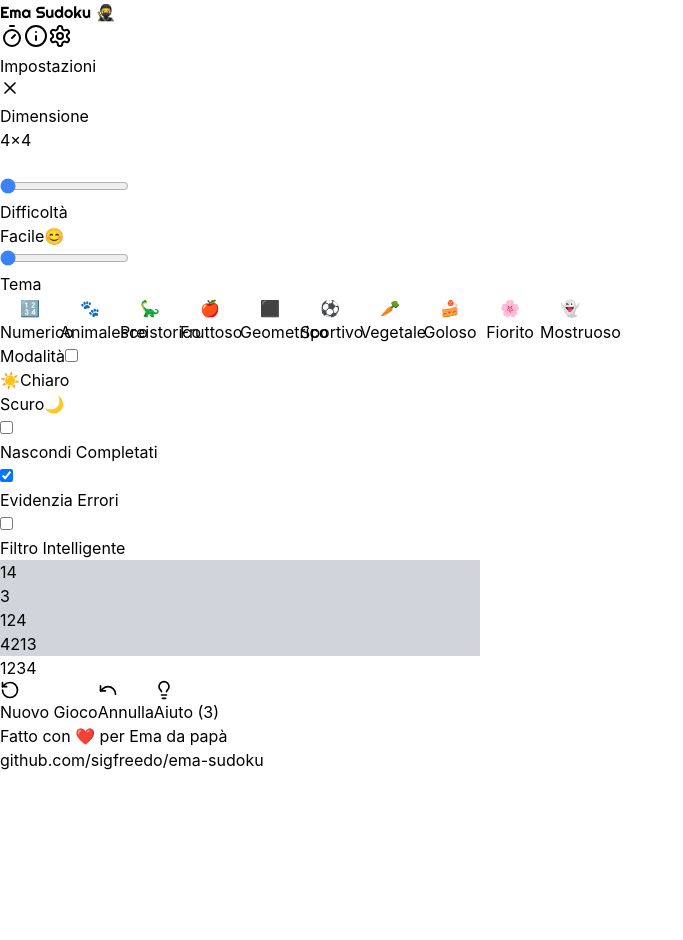
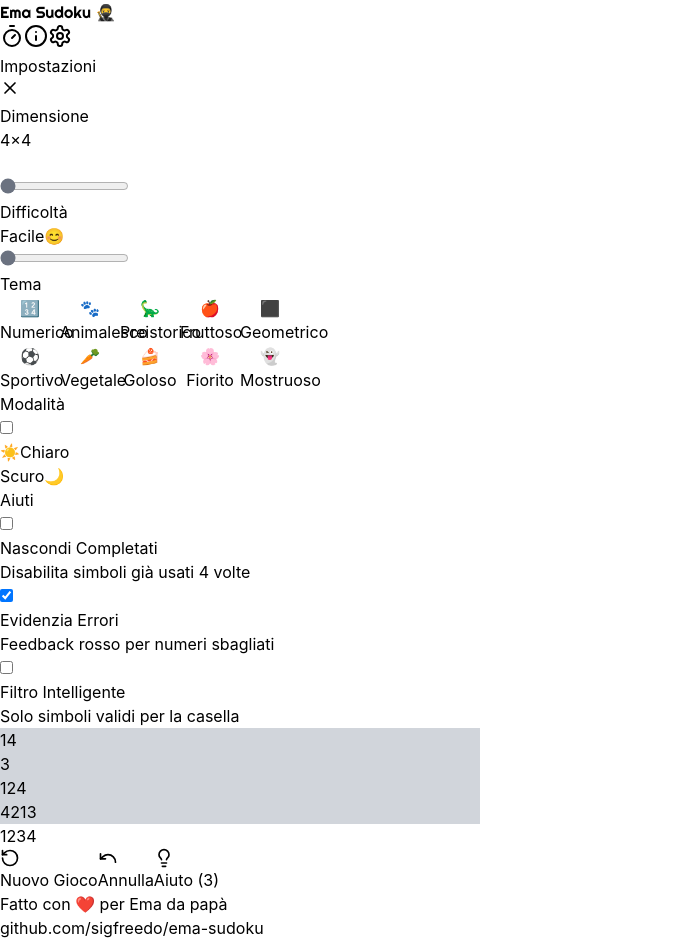
Before and after one commit to sigfreedo/ema-sudoku, a React (Vite) app: page / in a window 1280 px wide. Both pictures are taken after a click on the button 60 px from the left and 36 px from the top of the page. Shown: the whole page, without its empty margins (0-683 px from the left). Before the commit the page ends 800 px from the top, so only its background shows below. Built offline with nearby package versions, Linux system fonts and the light colour scheme.

Commit message:
Miglioramenti grafici impostazioni bis

```diff
--- a/src/App.jsx
+++ b/src/App.jsx
@@ -816,6 +816,24 @@ const EmaSudoku = () => {
                 </div>
                 <div className="space-y-6 text-sm">
 
+              {/* Colore tema corrente per gli accent */}
+              {(() => {
+                const themeColors = {
+                  numbers: '#6b7280',
+                  animals: '#d97706',
+                  dinosaurs: '#16a34a',
+                  fruits: '#f97316',
+                  shapes: '#a855f7',
+                  sports: '#2563eb',
+                  vegetables: '#65a30d',
+                  desserts: '#ec4899',
+                  flowers: '#e11d48',
+                  monsters: '#4f46e5'
+                };
+                const currentThemeColor = themeColors[symbolSet] || '#3b82f6';
+
+                return (
+                  <>
                     {/* Dimensione griglia con slider compatto */}
                     <div>
                       <div className="flex items-center justify-between mb-2">
@@ -837,26 +855,17 @@ const EmaSudoku = () => {
                           </div>
                         </div>
                       </div>
+                      <div className="flex justify-center">
                         <input
                           type="range"
                           min="0"
                           max="2"
                           value={gridSize === 4 ? 0 : gridSize === 6 ? 1 : 2}
                           onChange={(e) => setGridSize([4, 6, 9][parseInt(e.target.value)])}
-                  className="w-full h-1.5 bg-gray-300 dark:bg-gray-600 rounded-lg appearance-none cursor-pointer"
-                  style={{
-                    accentColor: currentStyle.selected.includes('blue') ? '#3b82f6' :
-                                 currentStyle.selected.includes('emerald') ? '#10b981' :
-                                 currentStyle.selected.includes('yellow') ? '#eab308' :
-                                 currentStyle.selected.includes('orange') ? '#f97316' :
-                                 currentStyle.selected.includes('purple') ? '#a855f7' :
-                                 currentStyle.selected.includes('sky') ? '#0ea5e9' :
-                                 currentStyle.selected.includes('lime') ? '#84cc16' :
-                                 currentStyle.selected.includes('pink') ? '#ec4899' :
-                                 currentStyle.selected.includes('rose') ? '#f43f5e' :
-                                 currentStyle.selected.includes('violet') ? '#8b5cf6' : '#3b82f6'
-                  }}
+                          className="w-64 h-1.5 bg-gray-300 dark:bg-gray-600 rounded-lg appearance-none cursor-pointer"
+                          style={{ accentColor: currentThemeColor }}
                         />
+                      </div>
                     </div>
 
                     {/* Difficoltà con slider compatto */}
@@ -872,52 +881,64 @@ const EmaSudoku = () => {
                           </span>
                         </div>
                       </div>
+                      <div className="flex justify-center">
                         <input
                           type="range"
                           min="0"
                           max="2"
                           value={difficulty === 'easy' ? 0 : difficulty === 'medium' ? 1 : 2}
                           onChange={(e) => setDifficulty(['easy', 'medium', 'hard'][parseInt(e.target.value)])}
-                  className="w-full h-1.5 bg-gray-300 dark:bg-gray-600 rounded-lg appearance-none cursor-pointer"
-                  style={{
-                    accentColor: currentStyle.selected.includes('blue') ? '#3b82f6' :
-                                 currentStyle.selected.includes('emerald') ? '#10b981' :
-                                 currentStyle.selected.includes('yellow') ? '#eab308' :
-                                 currentStyle.selected.includes('orange') ? '#f97316' :
-                                 currentStyle.selected.includes('purple') ? '#a855f7' :
-                                 currentStyle.selected.includes('sky') ? '#0ea5e9' :
-                                 currentStyle.selected.includes('lime') ? '#84cc16' :
-                                 currentStyle.selected.includes('pink') ? '#ec4899' :
-                                 currentStyle.selected.includes('rose') ? '#f43f5e' :
-                                 currentStyle.selected.includes('violet') ? '#8b5cf6' : '#3b82f6'
-                  }}
+                          className="w-64 h-1.5 bg-gray-300 dark:bg-gray-600 rounded-lg appearance-none cursor-pointer"
+                          style={{ accentColor: currentThemeColor }}
                         />
                       </div>
+                    </div>
 
-              {/* Temi compatti */}
+                    {/* Temi in 2 righe da 5 */}
                     <div>
                       <label className="block font-semibold mb-2 text-xs uppercase tracking-wide opacity-70">Tema</label>
-                <div className="flex flex-wrap gap-2 justify-center">
+                      <div className="space-y-2">
+                        {/* Prima riga */}
+                        <div className="flex gap-2 justify-center">
                           {[
-                    { key: 'numbers', icon: '🔢', name: 'Numerico', color: 'bg-gray-700/70', border: 'border-gray-500' },
-                    { key: 'animals', icon: '🐾', name: 'Animalesco', color: 'bg-amber-600/70', border: 'border-amber-500' },
-                    { key: 'dinosaurs', icon: '🦕', name: 'Preistorico', color: 'bg-green-600/70', border: 'border-green-500' },
-                    { key: 'fruits', icon: '🍎', name: 'Fruttoso', color: 'bg-orange-500/70', border: 'border-orange-500' },
-                    { key: 'shapes', icon: '⬛', name: 'Geometrico', color: 'bg-purple-500/70', border: 'border-purple-500' },
-                    { key: 'sports', icon: '⚽', name: 'Sportivo', color: 'bg-blue-600/70', border: 'border-blue-500' },
-                    { key: 'vegetables', icon: '🥕', name: 'Vegetale', color: 'bg-lime-600/70', border: 'border-lime-500' },
-                    { key: 'desserts', icon: '🍰', name: 'Goloso', color: 'bg-pink-500/70', border: 'border-pink-500' },
-                    { key: 'flowers', icon: '🌸', name: 'Fiorito', color: 'bg-rose-500/70', border: 'border-rose-500' },
-                    { key: 'monsters', icon: '👻', name: 'Mostruoso', color: 'bg-indigo-600/70', border: 'border-indigo-500' }
-                  ].map(({ key, icon, name, color, border }) => (
+                            { key: 'numbers', icon: '🔢', name: 'Numerico', bg: 'bg-gray-700/70', border: 'border-gray-500' },
+                            { key: 'animals', icon: '🐾', name: 'Animalesco', bg: 'bg-amber-600/70', border: 'border-amber-600' },
+                            { key: 'dinosaurs', icon: '🦕', name: 'Preistorico', bg: 'bg-green-600/70', border: 'border-green-600' },
+                            { key: 'fruits', icon: '🍎', name: 'Fruttoso', bg: 'bg-orange-500/70', border: 'border-orange-500' },
+                            { key: 'shapes', icon: '⬛', name: 'Geometrico', bg: 'bg-purple-500/70', border: 'border-purple-500' }
+                          ].map(({ key, icon, name, bg, border }) => (
                             <button
                               key={key}
                               onClick={() => setSymbolSet(key)}
                               className="flex flex-col items-center gap-1"
                               style={{ width: '60px' }}
                             >
-                      <div className={`w-12 h-12 rounded-lg flex items-center justify-center text-xl border-2 transition-all ${color} ${
-                        symbolSet === key ? border : 'border-transparent'
+                              <div className={`w-12 h-12 rounded-lg flex items-center justify-center text-xl border-2 transition-all ${bg} ${
+                                symbolSet === key ? `${border}` : 'border-transparent'
+                              }`}>
+                                {icon}
+                              </div>
+                              <span className="text-[9px] font-medium text-center leading-tight">{name}</span>
+                            </button>
+                          ))}
+                        </div>
+                        {/* Seconda riga */}
+                        <div className="flex gap-2 justify-center">
+                          {[
+                            { key: 'sports', icon: '⚽', name: 'Sportivo', bg: 'bg-blue-600/70', border: 'border-blue-600' },
+                            { key: 'vegetables', icon: '🥕', name: 'Vegetale', bg: 'bg-lime-600/70', border: 'border-lime-600' },
+                            { key: 'desserts', icon: '🍰', name: 'Goloso', bg: 'bg-pink-500/70', border: 'border-pink-500' },
+                            { key: 'flowers', icon: '🌸', name: 'Fiorito', bg: 'bg-rose-500/70', border: 'border-rose-500' },
+                            { key: 'monsters', icon: '👻', name: 'Mostruoso', bg: 'bg-indigo-600/70', border: 'border-indigo-600' }
+                          ].map(({ key, icon, name, bg, border }) => (
+                            <button
+                              key={key}
+                              onClick={() => setSymbolSet(key)}
+                              className="flex flex-col items-center gap-1"
+                              style={{ width: '60px' }}
+                            >
+                              <div className={`w-12 h-12 rounded-lg flex items-center justify-center text-xl border-2 transition-all ${bg} ${
+                                symbolSet === key ? `${border}` : 'border-transparent'
                               }`}>
                                 {icon}
                               </div>
@@ -926,10 +947,12 @@ const EmaSudoku = () => {
                           ))}
                         </div>
                       </div>
+                    </div>
 
-              {/* Dark Mode compatto */}
+                    {/* Dark Mode più largo */}
                     <div>
                       <label className="font-semibold mb-2 block text-xs uppercase tracking-wide opacity-70">Modalità</label>
+                      <div className="flex justify-center">
                         <label className="relative inline-flex items-center cursor-pointer">
                           <input
                             type="checkbox"
@@ -937,27 +960,35 @@ const EmaSudoku = () => {
                             onChange={(e) => setDarkMode(e.target.checked)}
                             className="sr-only peer"
                           />
-                  <div className={`w-32 h-8 rounded-lg transition-colors flex items-center justify-between px-2 ${
+                          <div className={`w-40 h-8 rounded-lg transition-colors flex items-center justify-between px-2 ${
                             darkMode ? 'bg-gray-700' : 'bg-gray-200'
                           }`}>
-                    <div className={`flex items-center gap-1 transition-opacity z-10 ${!darkMode ? 'opacity-100' : 'opacity-40'}`}>
+                            <div className={`flex items-center gap-1.5 transition-opacity z-10 ${!darkMode ? 'opacity-100' : 'opacity-40'}`}>
                               <span className="text-xs">☀️</span>
                               <span className="text-[10px] font-semibold">Chiaro</span>
                             </div>
-                    <div className={`absolute w-14 h-6 rounded-md transition-all ${
-                      darkMode ? 'bg-indigo-600 right-1' : 'bg-blue-500 left-1'
-                    }`}></div>
-                    <div className={`flex items-center gap-1 transition-opacity z-10 ${darkMode ? 'opacity-100' : 'opacity-40'}`}>
+                            <div
+                              className={`absolute w-16 h-6 rounded-md transition-all`}
+                              style={{
+                                backgroundColor: currentThemeColor,
+                                [darkMode ? 'right' : 'left']: '4px'
+                              }}
+                            ></div>
+                            <div className={`flex items-center gap-1.5 transition-opacity z-10 ${darkMode ? 'opacity-100' : 'opacity-40'}`}>
                               <span className="text-[10px] font-semibold">Scuro</span>
                               <span className="text-xs">🌙</span>
                             </div>
                           </div>
                         </label>
                       </div>
+                    </div>
 
-              {/* Opzioni in una riga */}
-              <div className="flex gap-4 text-[10px] pt-2 border-t border-gray-300 dark:border-gray-600">
-                <label className="flex items-center gap-1.5 cursor-pointer flex-1">
+                    {/* Opzioni con descrizioni */}
+                    <div>
+                      <label className="block font-semibold mb-2 text-xs uppercase tracking-wide opacity-70">Aiuti</label>
+                      <div className="flex gap-4 text-[10px]">
+                        <div className="flex-1">
+                          <label className="flex items-center gap-1.5 cursor-pointer mb-1">
                             <div className="relative">
                               <input
                                 type="checkbox"
@@ -965,17 +996,25 @@ const EmaSudoku = () => {
                                 onChange={(e) => setHideCompleted(e.target.checked)}
                                 className="sr-only peer"
                               />
-                    <div className={`w-8 h-4 rounded-full transition-colors ${
-                      hideCompleted ? 'bg-blue-600' : 'bg-gray-300 dark:bg-gray-600'
-                    }`}></div>
+                              <div
+                                className={`w-8 h-4 rounded-full transition-colors ${
+                                  hideCompleted ? '' : 'bg-gray-300 dark:bg-gray-600'
+                                }`}
+                                style={{ backgroundColor: hideCompleted ? currentThemeColor : '' }}
+                              ></div>
                               <div className={`absolute left-0.5 top-0.5 w-3 h-3 bg-white rounded-full transition-transform ${
                                 hideCompleted ? 'translate-x-4' : 'translate-x-0'
                               }`}></div>
                             </div>
                             <span className="font-medium">Nascondi Completati</span>
                           </label>
+                          <p className="text-[9px] opacity-60 ml-10">
+                            Disabilita simboli già usati {gridSize} volte
+                          </p>
+                        </div>
 
-                <label className="flex items-center gap-1.5 cursor-pointer flex-1">
+                        <div className="flex-1">
+                          <label className="flex items-center gap-1.5 cursor-pointer mb-1">
                             <div className="relative">
                               <input
                                 type="checkbox"
@@ -983,17 +1022,25 @@ const EmaSudoku = () => {
                                 onChange={(e) => setShowErrors(e.target.checked)}
                                 className="sr-only peer"
                               />
-                    <div className={`w-8 h-4 rounded-full transition-colors ${
-                      showErrors ? 'bg-blue-600' : 'bg-gray-300 dark:bg-gray-600'
-                    }`}></div>
+                              <div
+                                className={`w-8 h-4 rounded-full transition-colors ${
+                                  showErrors ? '' : 'bg-gray-300 dark:bg-gray-600'
+                                }`}
+                                style={{ backgroundColor: showErrors ? currentThemeColor : '' }}
+                              ></div>
                               <div className={`absolute left-0.5 top-0.5 w-3 h-3 bg-white rounded-full transition-transform ${
                                 showErrors ? 'translate-x-4' : 'translate-x-0'
                               }`}></div>
                             </div>
                             <span className="font-medium">Evidenzia Errori</span>
                           </label>
+                          <p className="text-[9px] opacity-60 ml-10">
+                            Feedback rosso per numeri sbagliati
+                          </p>
+                        </div>
 
-                <label className="flex items-center gap-1.5 cursor-pointer flex-1">
+                        <div className="flex-1">
+                          <label className="flex items-center gap-1.5 cursor-pointer mb-1">
                             <div className="relative">
                               <input
                                 type="checkbox"
@@ -1001,16 +1048,27 @@ const EmaSudoku = () => {
                                 onChange={(e) => setSmartFilter(e.target.checked)}
                                 className="sr-only peer"
                               />
-                    <div className={`w-8 h-4 rounded-full transition-colors ${
-                      smartFilter ? 'bg-blue-600' : 'bg-gray-300 dark:bg-gray-600'
-                    }`}></div>
+                              <div
+                                className={`w-8 h-4 rounded-full transition-colors ${
+                                  smartFilter ? '' : 'bg-gray-300 dark:bg-gray-600'
+                                }`}
+                                style={{ backgroundColor: smartFilter ? currentThemeColor : '' }}
+                              ></div>
                               <div className={`absolute left-0.5 top-0.5 w-3 h-3 bg-white rounded-full transition-transform ${
                                 smartFilter ? 'translate-x-4' : 'translate-x-0'
                               }`}></div>
                             </div>
                             <span className="font-medium">Filtro Intelligente</span>
                           </label>
+                          <p className="text-[9px] opacity-60 ml-10">
+                            Solo simboli validi per la casella
+                          </p>
                         </div>
+                      </div>
+                    </div>
+                  </>
+                );
+              })()}
 
             </div>
               </div>
```
Lines whose indentation alone changed are shown as unchanged.
